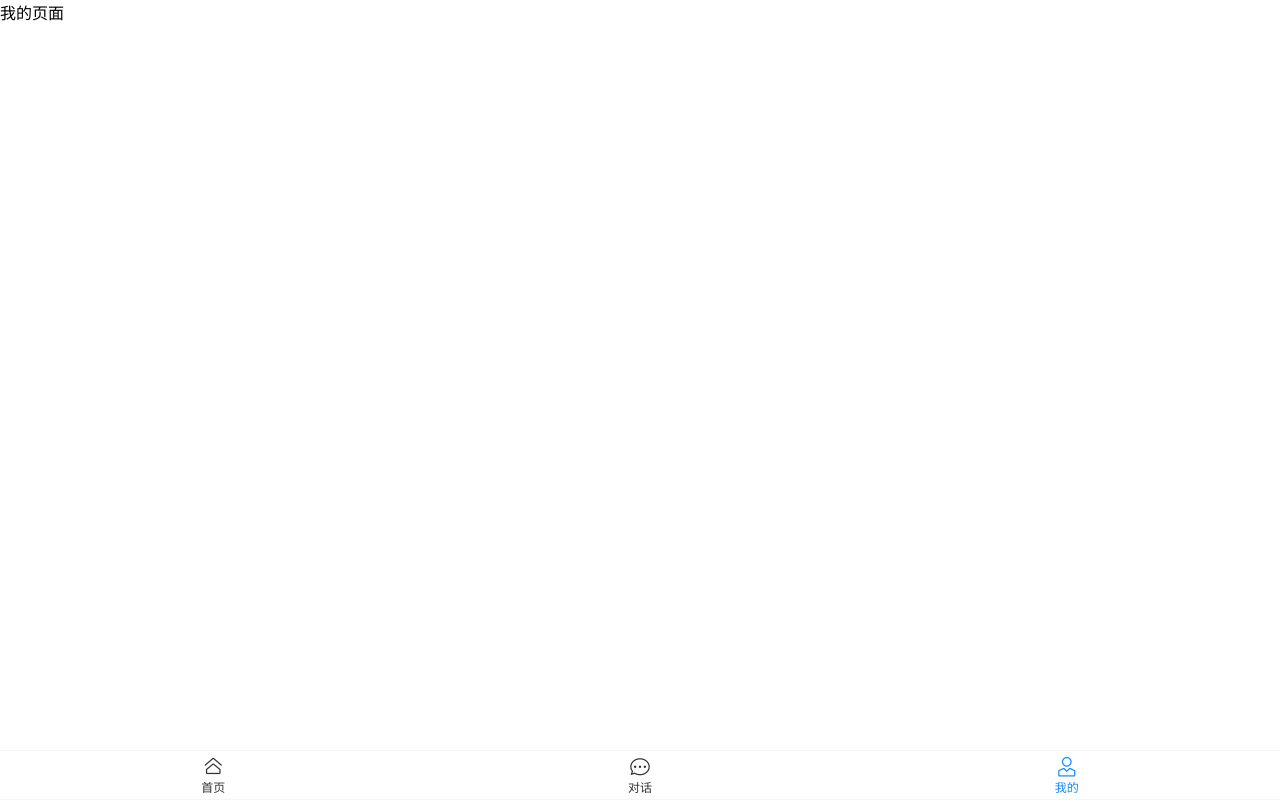
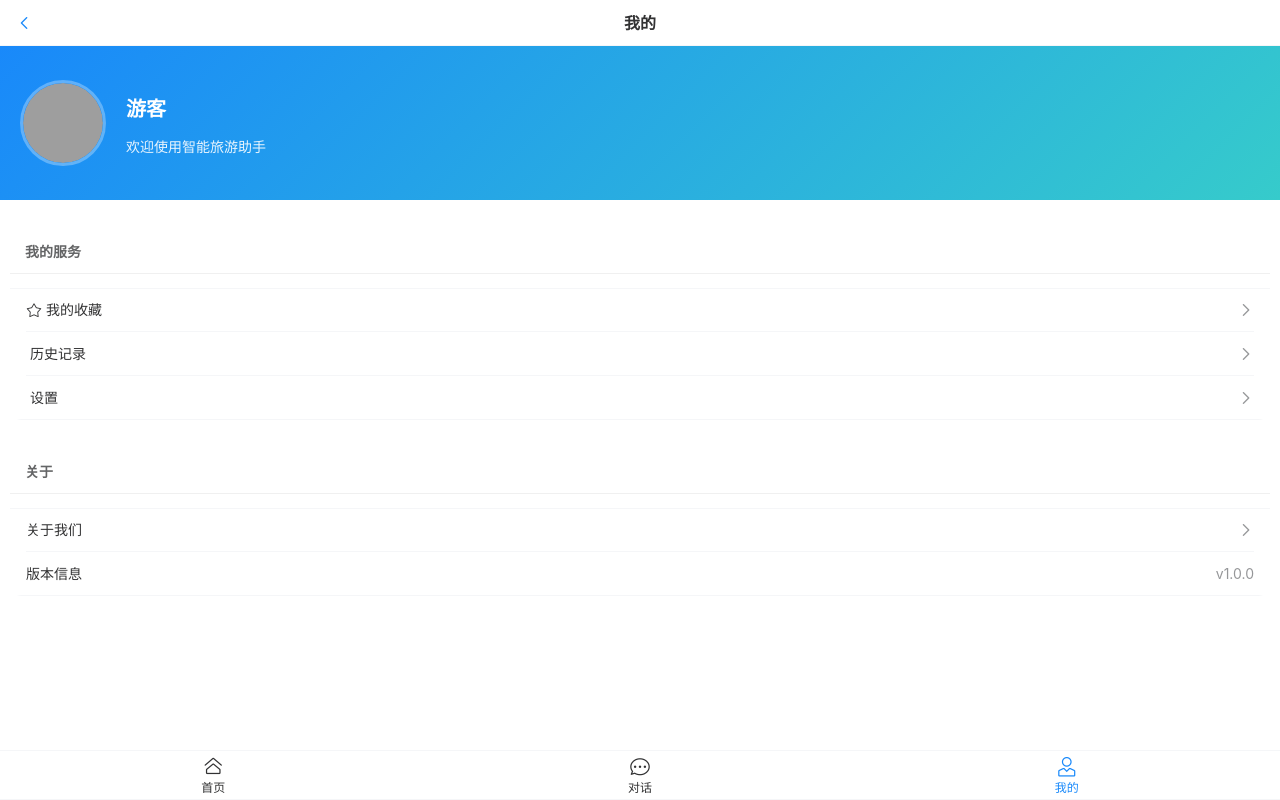
Before and after one commit to kanjyo-hirako/travel_agent, a Vue app in the folder code/travel_agent_fronted/: page /profile in a window 1280 px wide. Built offline with nearby package versions, Linux system fonts and the light colour scheme; grey boxes are pictures that could not be loaded.

Commit message:
完善了AI对话界面

```diff
--- a/code/travel_agent_fronted/src/utils/request.js
+++ b/code/travel_agent_fronted/src/utils/request.js
@@ -81,9 +81,8 @@ export async function fetchStream(url,data,onChunk,onComplete,onError){
                         onError('流式数据解析异常')
                     }
                 }
-
-                return controller.abort()
             }
+            return controller.abort()
     }catch(error){
         onError(error,message)
     }
--- a/code/travel_agent_fronted/src/views/Chat.vue
+++ b/code/travel_agent_fronted/src/views/Chat.vue
@@ -9,7 +9,7 @@
                 @click-left="onBack"
             />
         </div>
-        <div class="chat-container">
+        <div class="chat-container" ref="chatContainer">
             <div v-if="messages.length === 0" class="chat-empty">
                 <van-empty
                     description="开始和AI助手对话吧!"
@@ -19,6 +19,13 @@
                     <van-tag @click="handleClickTag(q)" v-for="q in quickQuestions" :key="q" size="large" mark class="quick-tag">
                         {{ q }}
                     </van-tag>
+                </div>
+            </div>
+            <div v-else class="message-list">
+                <ChatBubble v-for="msg in messages" :key="msg.id" :message="msg" />
+                <div class="streaming-indicator" v-if="isStreaming">
+                    <van-loading type="spinner" size="20px"/>
+                    <span>AI正在思考中...</span>
                 </div>
             </div>
         </div>
@@ -38,11 +45,22 @@
 </template>
 
 <script setup>
-import { useRouter } from 'vue-router'
-import { ref } from 'vue'
+import { useRouter,useRoute } from 'vue-router'
+import { ref ,onMounted} from 'vue'
 import { fetchStream } from '../utils/request'
+import { showToast } from 'vant'
+import ChatBubble from '../components/ChatBubble.vue'
+
+const chatContainer = ref(null)
 
 const router = useRouter()
+//置底的方法
+const scrollToBottom = () => {
+    if(chatContainer.value){
+        chatContainer.value.scrollTop = chatContainer.value.scrollHeight
+    }
+}
+
 
 const quickQuestions = ref([
   '北京有哪些必去的景点？',
@@ -59,7 +77,48 @@ const messages = ref([])
 const inputMessage = ref('')
 
 const sendMessage = () => {
-    fetchStream('chat',{message:inputMessage.value},() => {},() => {},() => {})
+    const msg = inputMessage.value.trim()
+    if (!msg || isStreaming.value){
+        return
+    }
+    addUserMessage(msg)
+    //清空输入框
+    inputMessage.value = ''
+
+    fetchAIResponse(msg)
+}
+//获取AI响应
+const fetchAIResponse = (userMsg) => {
+    isStreaming.value = true
+    messages.value.push({
+        id: Date.now() + 1,
+        role: 'ai',
+        content: '',
+        timestamp: new Date().toISOString()
+    })
+
+    let fullResponse = ''
+
+    fetchStream('chat',{message:userMsg},(chunk) => {
+        fullResponse += chunk
+        const lastMsg = messages.value[messages.value.length - 1]
+        if(lastMsg && lastMsg.role === 'ai'){
+            lastMsg.content = fullResponse
+        }
+        scrollToBottom()
+    },() => {
+        //AI响应完成
+        isStreaming.value = false
+        scrollToBottom()
+    },(errMsg) => {
+        const lastMsg = messages.value[messages.value.length - 1]
+        if(lastMsg && lastMsg.role === 'ai'){
+            lastMsg.content = '抱歉,AI发生了错误: ${errMsg}'
+        }
+        isStreaming.value = false
+        showToast('ai回复失败')
+        scrollToBottom()
+    })
 }
 
 const onBack = () => {
@@ -67,20 +126,40 @@ const onBack = () => {
 }
 //是否正在流式响应
 const isStreaming = ref(false)
+
+//用户发送消息
+const addUserMessage = (content) => {
+    messages.value.push({
+        id: Date.now(),
+        role: 'user',
+        content,
+        timestamp: new Date().toISOString()
+    })
+}
+
+const route = useRoute()
+onMounted(() => {
+    if(route.query.scene === 'detail' && route.query.city){
+        inputMessage.value = `我想了解一下${route.query.city}的旅游景点`
+    }
+})
 </script>
 
 
 
 <style scoped>
+    .page-header{
+        height: 46px;
+    }
     .chat-page {
         display: flex;
         flex-direction: column;
         height: 100vh;
-        padding-bottom: 50px;
+        padding-bottom:0px !important;
     }
 
     .chat-container {
-        flex: 1;
+        height: 650px;
         overflow-y: auto;
         padding: 16px;
         padding-bottom: 60px;
--- a/code/travel_agent_fronted/src/views/Home.vue
+++ b/code/travel_agent_fronted/src/views/Home.vue
@@ -105,7 +105,7 @@
         '南京', '武汉', '苏州', '长沙', '天津', '郑州', '济南', '青岛',
         '大连', '沈阳', '哈尔滨', '长春', '福州', '厦门', '南昌', '合肥',
         '昆明', '贵阳', '南宁', '桂林', '海口', '三亚', '丽江', '大理',
-        '西安', '兰州', '乌鲁木齐', '拉萨', '呼和浩特', '太原', '石家庄'
+        '西安', '兰州', '乌鲁木齐', '拉萨', '呼和浩特', '太原', '石家庄','河源'
     ]
 
     const popularCities = ['北京', '上海', '广州', '深圳', '成都', '杭州', '西安', '重庆']
--- a/code/travel_agent_fronted/src/views/Profile.vue
+++ b/code/travel_agent_fronted/src/views/Profile.vue
@@ -1,3 +1,161 @@
 <template>
-    我的页面
+  <div class="profile-container">
+    <van-nav-bar
+      title="我的"
+      left-text=""
+      left-arrow="false"
+    />
+
+    <!-- 用户信息区域 -->
+    <div class="user-info">
+      <van-image
+        :src="userAvatar"
+        round
+        class="avatar"
+      />
+      <div class="user-details">
+        <h2 class="user-name">{{ userName }}</h2>
+        <p class="user-desc">欢迎使用智能旅游助手</p>
+      </div>
+    </div>
+
+    <!-- 功能菜单 -->
+    <div class="menu-section">
+      <h3 class="menu-title">我的服务</h3>
+      <van-cell-group>
+        <van-cell
+          title="我的收藏"
+          is-link
+          :icon="'star-o'"
+          @click="showToast('功能开发中')"
+        />
+        <van-cell
+          title="历史记录"
+          is-link
+          :icon="'history'"
+          @click="showToast('功能开发中')"
+        />
+        <van-cell
+          title="设置"
+          is-link
+          :icon="'settings'"
+          @click="showToast('功能开发中')"
+        />
+      </van-cell-group>
+    </div>
+
+    <!-- 关于我们 -->
+    <div class="menu-section">
+      <h3 class="menu-title">关于</h3>
+      <van-cell-group>
+        <van-cell
+          title="关于我们"
+          is-link
+          @click="showAboutDialog"
+        />
+        <van-cell
+          title="版本信息"
+          value="v1.0.0"
+        />
+      </van-cell-group>
+    </div>
+
+    <!-- 关于我们对话框 -->
+    <van-dialog
+      v-model:show="aboutDialogVisible"
+      title="关于我们"
+      show-cancel-button
+    >
+      <div class="about-content">
+        <p>智能旅游助手 v1.0.0</p>
+        <p class="mt-2">基于 AI 技术的智能旅游规划平台</p>
+        <p class="mt-2">为您提供个性化的旅游行程推荐和实时旅游咨询服务</p>
+        <p class="mt-4 text-center">© 2024 智能旅游助手</p>
+      </div>
+    </van-dialog>
+  </div>
 </template>
+
+<script setup>
+import { ref } from 'vue'
+import { showToast } from 'vant'
+
+// 用户信息
+const userAvatar = 'https://img.yzcdn.cn/vant/cat.jpeg'
+const userName = '游客'
+
+// 对话框状态
+const aboutDialogVisible = ref(false)
+
+// 显示关于我们对话框
+const showAboutDialog = () => {
+  aboutDialogVisible.value = true
+}
+</script>
+
+<style scoped>
+.profile-container {
+  padding-bottom: 50px;
+}
+
+.user-info {
+  display: flex;
+  align-items: center;
+  padding: 30px 20px;
+  background: linear-gradient(135deg, #1989fa 0%, #36cbcb 100%);
+  color: white;
+}
+
+.avatar {
+  width: 80px;
+  height: 80px;
+  border: 3px solid rgba(255, 255, 255, 0.3);
+}
+
+.user-details {
+  margin-left: 20px;
+}
+
+.user-name {
+  font-size: 20px;
+  font-weight: 600;
+  margin-bottom: 5px;
+}
+
+.user-desc {
+  font-size: 14px;
+  opacity: 0.9;
+}
+
+.menu-section {
+  margin-top: 15px;
+  background-color: white;
+  border-radius: 12px;
+  margin: 15px 10px 0;
+  overflow: hidden;
+}
+
+.menu-title {
+  font-size: 14px;
+  color: #646566;
+  padding: 12px 15px;
+  border-bottom: 1px solid #f0f0f0;
+}
+
+.about-content {
+  text-align: center;
+  line-height: 1.6;
+}
+
+.mt-2 {
+  margin-top: 8px;
+}
+
+.mt-4 {
+  margin-top: 16px;
+}
+
+.text-center {
+  text-align: center;
+}
+</style>
```
